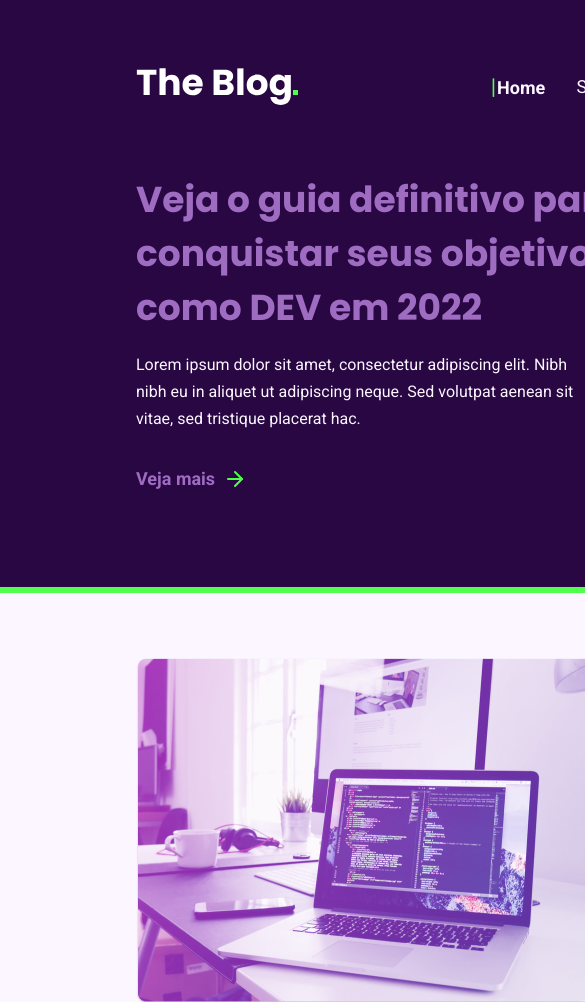
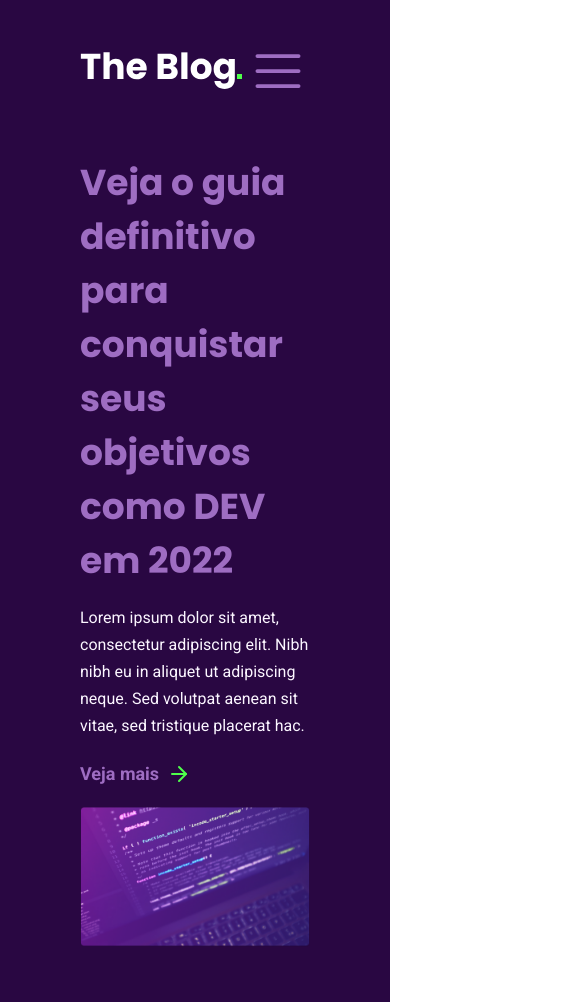
Before and after one commit to kostiantynzvir/blog, a plain HTML site: page index.html in a window 390 px wide. Shown: the top 1002 px of the page, 585 px wide, since content can reach past the window. Drawn offline with Linux system fonts and the light colour scheme.

Commit message:
Header e main layouts for the tablet added

```diff
--- a/index.html
+++ b/index.html
@@ -34,11 +34,19 @@
             placeholder="Buscar">
             <button><img src="./images/search.svg" alt="Botão de pesquisa" id="button"></button>
         </div>
+        <div id="open-nav">
+            <button>
+                <svg xmlns="http://www.w3.org/2000/svg" width="192" height="192" fill="#9e6dc2" viewBox="0 0 256 256"><rect width="256" height="256" fill="none"></rect><line x1="40" y1="128" x2="216" y2="128" stroke="#9e6dc2" stroke-linecap="round" stroke-linejoin="round" stroke-width="16"></line><line x1="40" y1="64" x2="216" y2="64" stroke="#9e6dc2" stroke-linecap="round" stroke-linejoin="round" stroke-width="16"></line><line x1="40" y1="192" x2="216" y2="192" stroke="#9e6dc2" stroke-linecap="round" stroke-linejoin="round" stroke-width="16"></line></svg>
+            </button>
+        <div id="close-nav">
+            <svg xmlns="http://www.w3.org/2000/svg" width="192" height="192" fill="#9e6dc2" viewBox="0 0 256 256"><rect width="256" height="256" fill="none"></rect><line x1="200" y1="56" x2="56" y2="200" stroke="#9e6dc2" stroke-linecap="round" stroke-linejoin="round" stroke-width="16"></line><line x1="200" y1="200" x2="56" y2="56" stroke="#9e6dc2" stroke-linecap="round" stroke-linejoin="round" stroke-width="16"></line></svg>
+        </div>
+        </div>
     </header>
     <main>
         <div id="main-text">
             <h1>Veja o guia definitivo para conquistar seus objetivos como DEV em 2022</h2>
-            <p id="text">Lorem ipsum dolor sit amet, consectetur adipiscing elit. Nibh nibh eu in aliquet ut adipiscing neque. Sed volutpat aenean sit vitae, sed tristique placerat hac.</p>
+            <p>Lorem ipsum dolor sit amet, consectetur adipiscing elit. Nibh nibh eu in aliquet ut adipiscing neque. Sed volutpat aenean sit vitae, sed tristique placerat hac.</p>
             <p id="see-more">
                 <a href="#">Veja mais</a>
                 <a href="#"><img src="./images/arrow-right.svg" alt="Seta"></a>
--- a/style.css
+++ b/style.css
@@ -20,7 +20,7 @@
 }
 
 body {
-  min-width: 144rem;
+  min-width: 1440px;
 }
 
 a:-webkit-any-link {
@@ -123,9 +123,14 @@
   color: blue;
 }
 
+#open-nav,
+#close-nav {
+  display: none;
+}
+
 /* Main */
 
-h1 {
+main h1 {
   color: var(--button-bg);
   font-family: 'Poppins', sans-serif;
   font-size: 3.6rem;
@@ -140,14 +145,14 @@
   padding: 6.4rem 13.6rem;
 }
 
-#main-text {
+main #main-text {
   display: flex;
   flex-flow: column;
   max-width: 49rem;
   line-height: 5.4rem;
 }
 
-#text {
+main p {
   color: var(--light-purple);
   font-family: 'Roboto', sans-serif;
   font-weight: 400;
@@ -157,7 +162,7 @@
   line-height: 2.7rem;
 }
 
-p a {
+main p a {
   color: var(--button-bg);
   font-family: 'Roboto', sans-serif;
 }
@@ -246,3 +251,66 @@
 article img {
   padding-bottom: 1.6rem;
 }
+
+/* Tablet */
+
+@media (max-width: 800px) {
+  body {
+    min-width: 100vw;
+  }
+
+  /* Header */
+  header {
+    display: flex;
+    justify-content: space-between;
+    padding-inline: 8rem;
+    padding-top: 4rem;
+    padding-bottom: 0.1rem;
+  }
+
+  #logo {
+    height: 6rem;
+  }
+
+  nav ul,
+  #search {
+    display: none;
+  }
+
+  #open-nav {
+    display: block;
+  }
+
+  #open-nav button {
+    background: transparent;
+    border: none;
+  }
+
+  #open-nav button svg {
+    width: 6rem;
+    height: 6rem;
+    fill: white;
+  }
+
+  /* Main */
+
+  main {
+    display: flex;
+    flex-direction: column;
+    padding-inline: 8rem;
+    padding-top: 5rem;
+  }
+
+  main #main-text {
+    max-width: 100rem;
+  }
+
+  main p {
+    padding-bottom: 0.5rem;
+    max-width: 100rem;
+  }
+
+  main #see-more {
+    padding-bottom: 2rem;
+  }
+}
```
